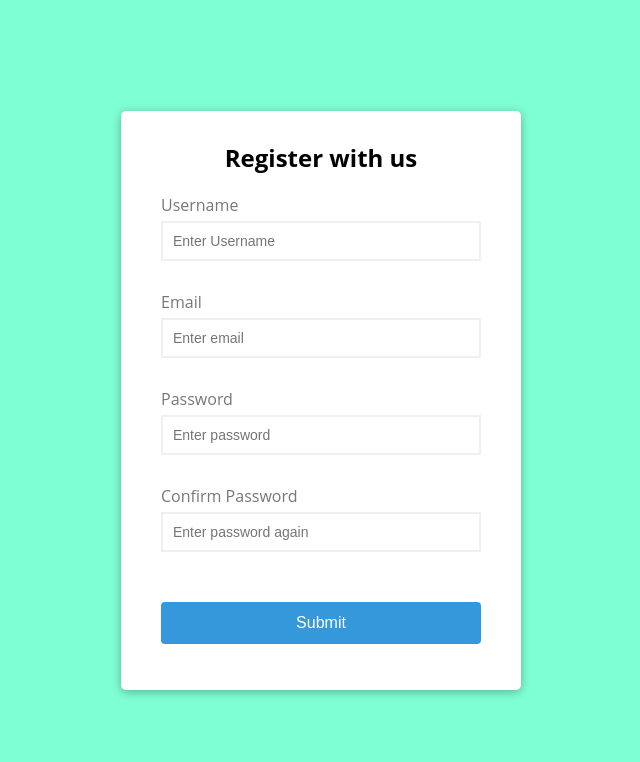
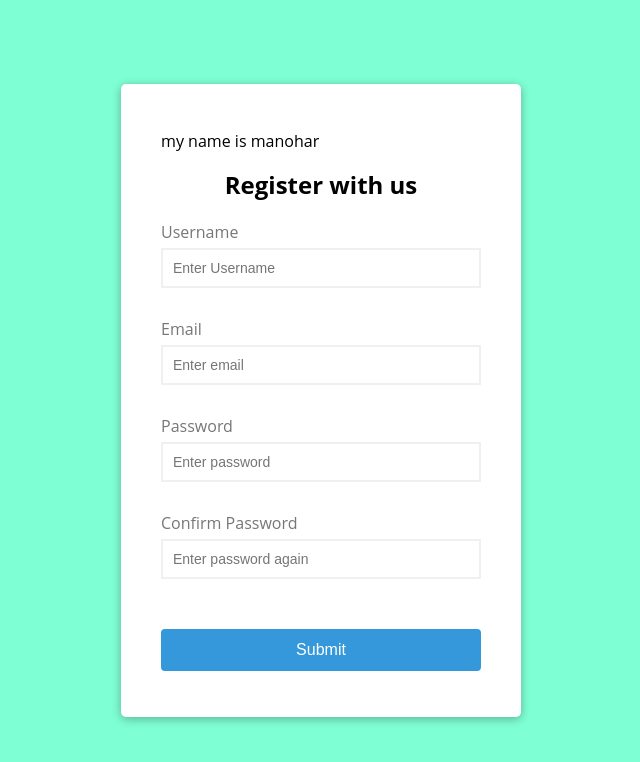
Before and after one commit to Gurujapumanohar/Form-Validation-Project, a plain HTML site: page index.html in a window 1280 px wide. Shown: the whole page, without its empty margins (319-959 px from the left). Drawn offline with Linux system fonts and the light colour scheme.

Commit message:
Update index.html

```diff
--- a/index.html
+++ b/index.html
@@ -8,6 +8,7 @@
 <body>
     <div class="container">
         <form id="form" class="form">
+            <p>my name is manohar</p>
             <h2>Register with us</h2>
             <div class="form-control">
                 <label for="username">Username</label>
```
